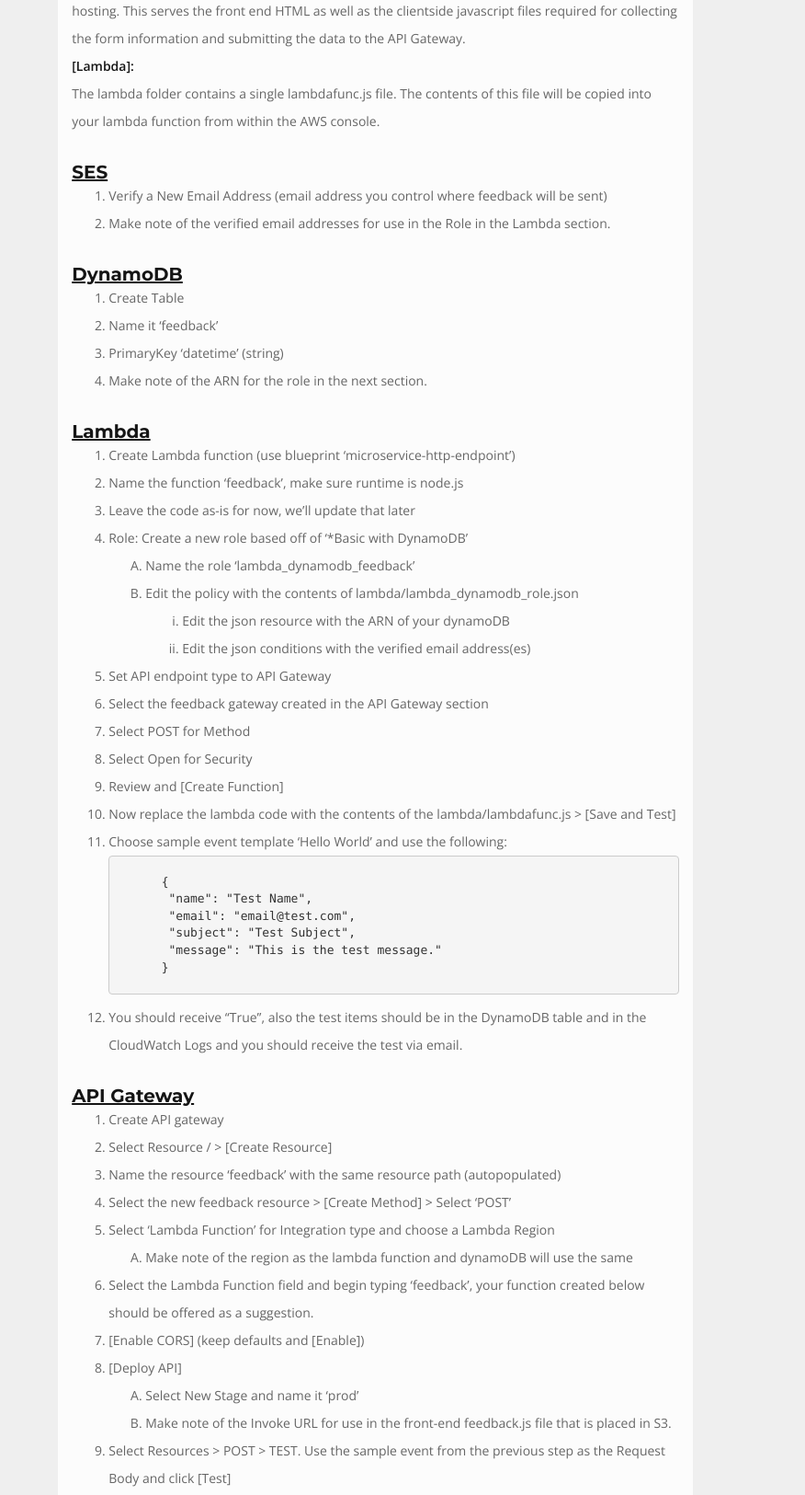
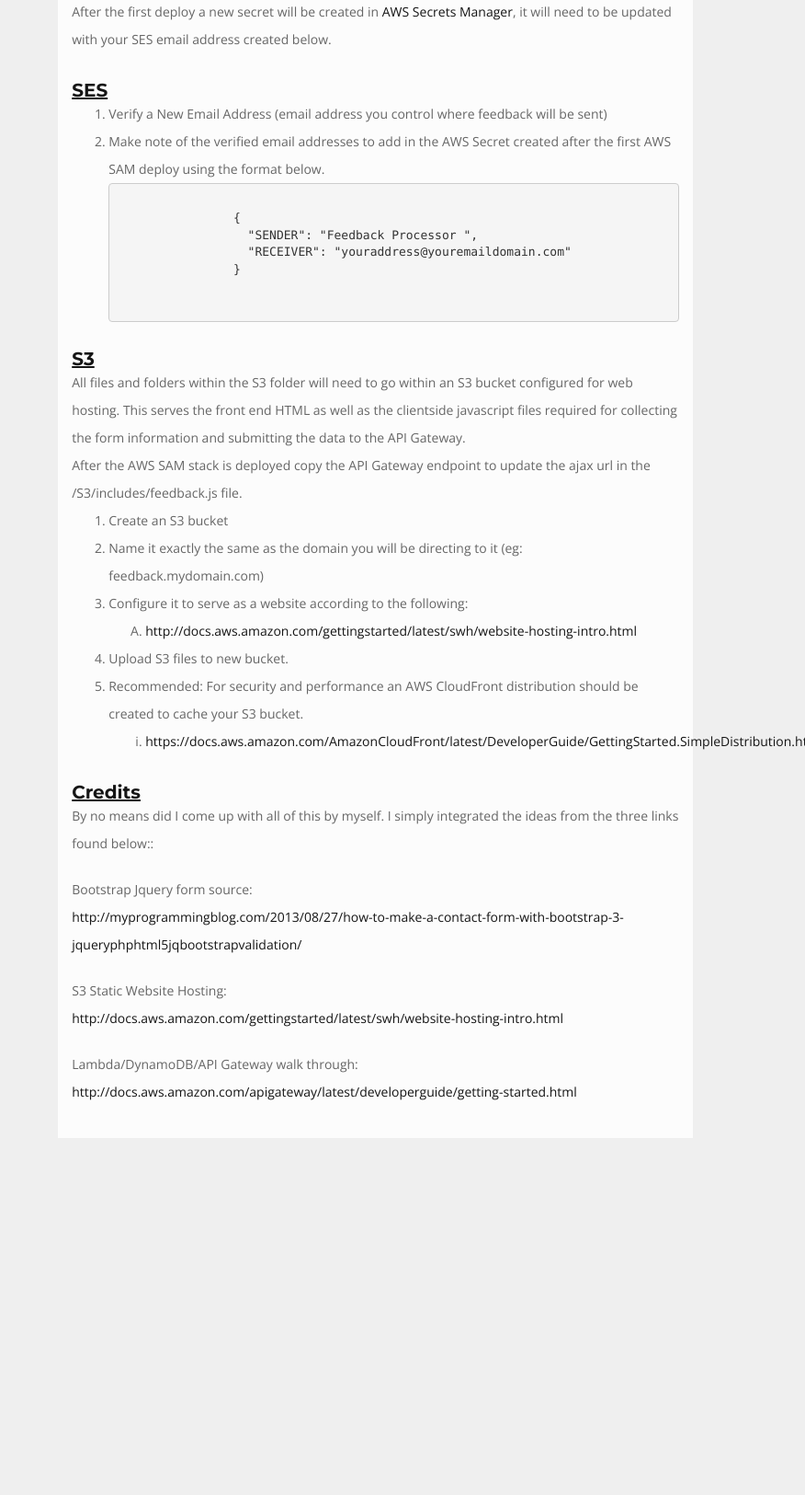
Before and after one commit to kyle138/feedbackform, a plain HTML site: page S3/how-its-done/index.html in a window 1280 px wide. Shown: the part 910-2535 px from the top of the page at 92% size, without its empty margins (404-1280 px from the left). After the commit the page ends 2162 px from the top, so only its background shows below. Drawn offline with nearby package versions, Linux system fonts and the light colour scheme.

Commit message:
Update how-its-done

```diff
--- a/S3/how-its-done/index.html
+++ b/S3/how-its-done/index.html
@@ -32,79 +32,31 @@
         <h1>Serverless feedback form using S3, Lambda, DynamoDB, SES, and API Gateway</h1>
         <img alt="Serverless Forms using Lambda" src="images/ServerlessFormUsingLambda.png" title="">
         <p id="introduction">
-          The walkthrough below provides the front end code for a serverless contact or feedback form as well as the necessary steps in AWS to setup an API Gateway, IAM roles, Lambda function, and a DynamoDB Table. Code for both the front and back end are on github:<br/>
+          The walkthrough below provides the front end code for a serverless contact or feedback form as well as the necessary steps in AWS to setup and deploy the stack. Code for both the front and back end are on github:<br/>
           <a href="https://github.com/kyle138/feedbackform">https://github.com/kyle138/feedbackform</a>.
         </p>
         <p>
-          The code in this repo is split into two folders, <strong>[S3]</strong> and <strong>[lambda]</strong>.<br/>
-          <strong>[S3]:</strong><br/>
-          All files and folders within the S3 folder will need to go within an S3 bucket configured for web hosting. This serves the front end HTML as well as the clientside javascript files required for collecting the form information and submitting the data to the API Gateway.<br/>
-          <strong>[Lambda]:</strong><br/>
-          The lambda folder contains a single lambdafunc.js file. The contents of this file will be copied into your lambda function from within the AWS console.
+          <h3 class="heading">SAM</h3>
+          The code in this repo is deployed using <a href="https://aws.amazon.com/serverless/sam/">AWS SAM</a>. This will need to be installed and configured before deployment.<br/>
+          After the first deploy a new secret will be created in <a href="https://aws.amazon.com/secrets-manager/">AWS Secrets Manager</a>, it will need to be updated with your SES email address created below.<br/>
         </p>
         <h3 class="heading">SES</h3>
         <ol>
           <li>Verify a New Email Address (email address you control where feedback will be sent)</li>
-          <li>Make note of the verified email addresses for use in the Role in the Lambda section.</li>
-        </ol>
-        <h3 class="heading">DynamoDB</h3>
-        <ol>
-          <li>Create Table</li>
-          <li>Name it &lsquo;feedback&rsquo;</li>
-          <li>PrimaryKey &lsquo;datetime&rsquo; (string)</li>
-          <li>Make note of the ARN for the role in the next section.</li>
-        </ol>
-        <h3 class="heading">Lambda</h3>
-        <ol>
-          <li>Create Lambda function (use blueprint &lsquo;microservice-http-endpoint&rsquo;)</li>
-          <li>Name the function &lsquo;feedback&rsquo;, make sure runtime is node.js</li>
-          <li>Leave the code as-is for now, we&rsquo;ll update that later</li>
-          <li>Role: Create a new role based off of &lsquo;*Basic with DynamoDB&rsquo;</li>
-          <ol class="sub1">
-            <li>Name the role &lsquo;lambda_dynamodb_feedback&rsquo;</li>
-            <li>Edit the policy with the contents of lambda/lambda_dynamodb_role.json</li>
-            <ol class="sub2">
-              <li>Edit the json resource with the ARN of your dynamoDB</li>
-              <li>Edit the json conditions with the verified email address(es)</li>
-            </ol>
-          </ol>
-          <li>Set API endpoint type to API Gateway</li>
-          <li>Select the feedback gateway created in the API Gateway section</li>
-          <li>Select POST for Method</li>
-          <li>Select Open for Security</li>
-          <li>Review and [Create Function]</li>
-          <li>Now replace the lambda code with the contents of the lambda/lambdafunc.js &gt; [Save and Test]</li>
-          <li>Choose sample event template &lsquo;Hello World&rsquo; and use the following:</li>
-          <pre class="sampleevent"><code>
-      {
-       "name": "Test Name",
-       "email": "email@test.com",
-       "subject": "Test Subject",
-       "message": "This is the test message."
-      }
-          </code></pre>
-          <li>You should receive &ldquo;True&rdquo;, also the test items should be in the DynamoDB table and in the CloudWatch Logs and you should receive the test via email.</li>
-        </ol>
-        <h3 class="heading">API Gateway</h3>
-        <ol>
-          <li>Create API gateway</li>
-          <li>Select Resource / &gt; [Create Resource]</li>
-          <li>Name the resource &lsquo;feedback&rsquo; with the same resource path (autopopulated)</li>
-          <li>Select the new feedback resource &gt; [Create Method] &gt; Select &lsquo;POST&rsquo;</li>
-          <li>Select &lsquo;Lambda Function&rsquo; for Integration type and choose a Lambda Region</li>
-          <ol class="sub1">
-            <li>Make note of the region as the lambda function and dynamoDB will use the same</li>
-          </ol>
-          <li>Select the Lambda Function field and begin typing &lsquo;feedback&rsquo;, your function created below should be offered as a suggestion.</li>
-          <li>[Enable CORS] (keep defaults and [Enable])</li>
-          <li>[Deploy API]</li>
-          <ol class="sub1">
-            <li>Select New Stage and name it &lsquo;prod&rsquo;</li>
-            <li>Make note of the Invoke URL for use in the front-end feedback.js file that is placed in S3.</li>
-          </ol>
-          <li>Select Resources &gt; POST &gt; TEST. Use the sample event from the previous step as the Request Body and click [Test]</li>
+          <li>Make note of the verified email addresses to add in the AWS Secret created after the first AWS SAM deploy using the format below.
+            <pre class="secret">
+              <code class="language-javascript">
+                {
+                  "SENDER": "Feedback Processor <feedback@youremaildomain.com>",
+                  "RECEIVER": "youraddress@youremaildomain.com"
+                }
+              </code>
+            </pre>
+          </li>
         </ol>
         <h3 class="heading">S3</h3>
+        All files and folders within the S3 folder will need to go within an S3 bucket configured for web hosting. This serves the front end HTML as well as the clientside javascript files required for collecting the form information and submitting the data to the API Gateway.<br/>
+        After the AWS SAM stack is deployed copy the API Gateway endpoint to update the ajax url in the /S3/includes/feedback.js file. <br/>
         <ol>
           <li>Create an S3 bucket</li>
           <li>Name it exactly the same as the domain you will be directing to it (eg: feedback.mydomain.com)</li>
@@ -114,8 +66,13 @@
               <a href="http://docs.aws.amazon.com/gettingstarted/latest/swh/website-hosting-intro.html">http://docs.aws.amazon.com/gettingstarted/latest/swh/website-hosting-intro.html</a>
             </li>
           </ol>
-          <li>Place the API Gateway URL from the previous step in the feedback.js</li>
           <li>Upload S3 files to new bucket.</li>
+          <li>Recommended: For security and performance an AWS CloudFront distribution should be created to cache your S3 bucket.</li>
+          <ol class="sub2">
+            <li>
+              <a href="https://docs.aws.amazon.com/AmazonCloudFront/latest/DeveloperGuide/GettingStarted.SimpleDistribution.html">https://docs.aws.amazon.com/AmazonCloudFront/latest/DeveloperGuide/GettingStarted.SimpleDistribution.html</a>
+            </li>
+          </ol>
         </ol>
         <p>
           <h3 class="heading">Credits</h3>
```
